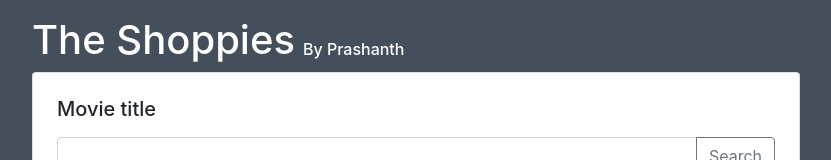
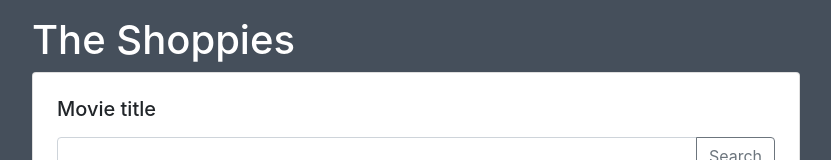
Before and after one commit to prashketh/ShopApp, a React (Create React App) app: page / in a window 1280 px wide. Shown: the top 160 px of the page, without its empty margins (224-1055 px from the left). Built offline with nearby package versions, Linux system fonts and the light colour scheme.

Commit message:
Removed extra header

```diff
--- a/src/components/shoppies/shoppies.css
+++ b/src/components/shoppies/shoppies.css
@@ -1,9 +1,9 @@
 .change-width {
-    /* max-width: 500px; */
     width: 50rem;
     margin: auto;
 }
 
 .header-color {
     color: #ffffff;
+    clear: none;
 }
--- a/src/components/shoppies/shoppies.js
+++ b/src/components/shoppies/shoppies.js
@@ -31,10 +31,7 @@ class SearchBar extends Component {
 
         return (
             <div class="d-flex flex-column p-3 change-width">
-                <div class="d-flex flex-row">
-                    <h1 class="header-color">The Shoppies</h1>
-                    <h6 class="header-color pt-4 pl-2">By Prashanth</h6>
-                </div>
+                <h1 class="header-color">The Shoppies</h1>
                 <form class="d-flex flex-column card p-2" onSubmit={this.submit}>
                     <div class="pl-3 pt-3 pr-3">
                         <h5>Movie title</h5>
@@ -50,7 +47,7 @@ class SearchBar extends Component {
                     </div>
                 </form>
                 <div class="d-flex flex-row pt-2 change-width">
-                    <DisplayMovies searchTerm={this.state.finalTerm} movies={this.state.movies} lowerCaseSearch={this.state.finalTerm.toLowerCase()}/>
+                    <DisplayMovies searchTerm={this.state.finalTerm} movies={this.state.movies} lowerCaseSearch={this.state.finalTerm.toLowerCase()} />
                 </div>
             </div>
         )
```
Also changed, not shown: 1 other file (tests, documents, lock files or other folders).
